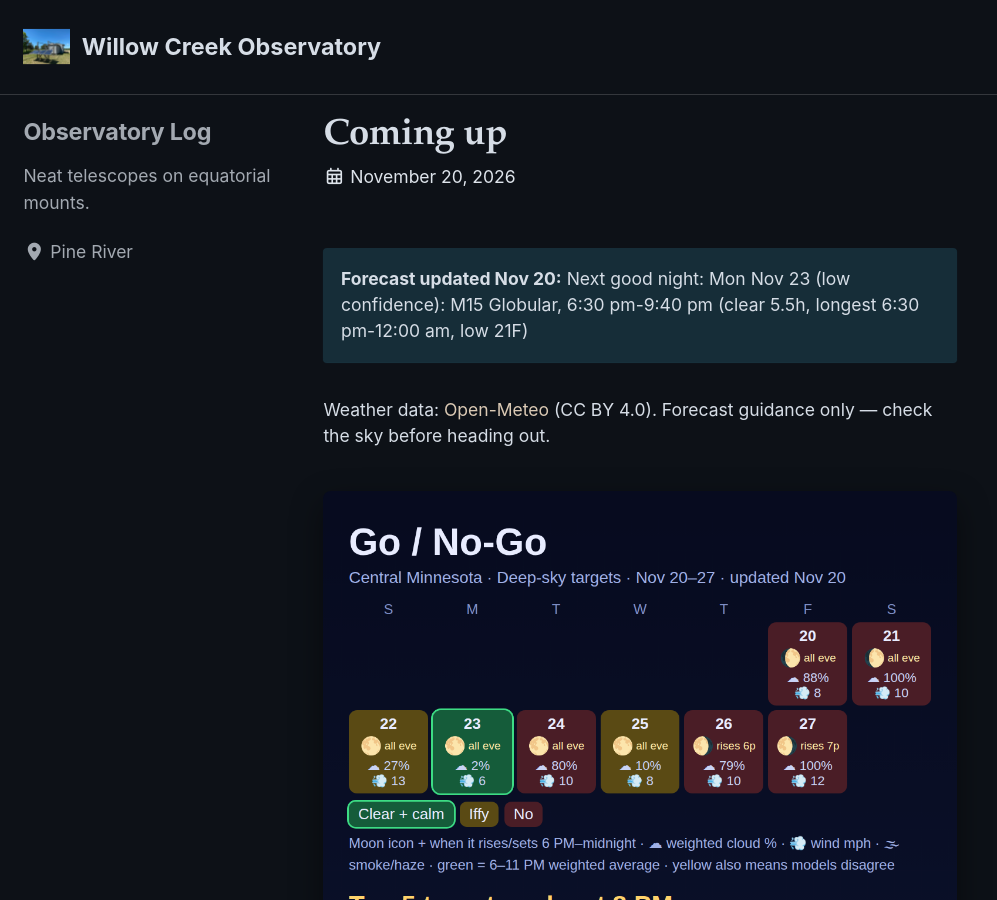
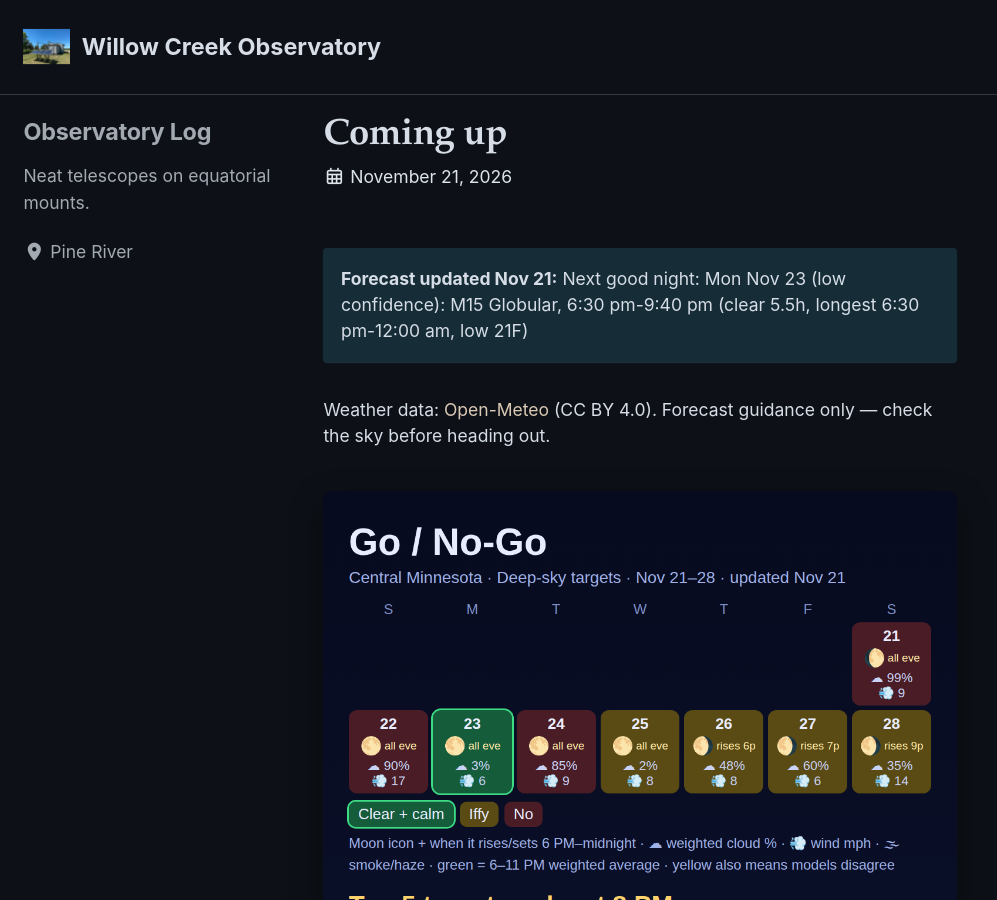
Before and after one commit to ethos101/ethos101.github.io, a Jekyll site: the page built from _posts/1900-01-01-about.md, in a window 1280 px wide and 900 px high. Shown: the whole window, without its empty margins (0-997 px from the left). Built offline with Jekyll 4.4.1, drawn with Linux system fonts in a browser that asks for light colours; cached includes are drawn as plain includes; some of the changed text lies outside the part shown.

Commit message:
Update stargazing forecast (Nov 21)

```diff
--- a/_includes/forecast_status.html
+++ b/_includes/forecast_status.html
@@ -1,2 +1,2 @@
-<p class="notice--info"><strong>Forecast updated Nov 20:</strong> Next good night: Mon Nov 23 (low confidence): M15 Globular, 6:30 pm-9:40 pm (clear 5.5h, longest 6:30 pm-12:00 am, low 21F)</p>
+<p class="notice--info"><strong>Forecast updated Nov 21:</strong> Next good night: Mon Nov 23 (low confidence): M15 Globular, 6:30 pm-9:40 pm (clear 5.5h, longest 6:30 pm-12:00 am, low 21F)</p>
 <p class="small">Weather data: <a href="https://open-meteo.com/">Open-Meteo</a> (CC BY 4.0). Forecast guidance only — check the sky before heading out.</p>
--- a/_posts/1900-01-01-about.md
+++ b/_posts/1900-01-01-about.md
@@ -1,6 +1,6 @@
 ---
 title: Coming up
-date: 2026-11-20
+date: 2026-11-21
 header:
   teaser: /images/month.png
 ---
```
Also changed, not shown: images/month.png.
